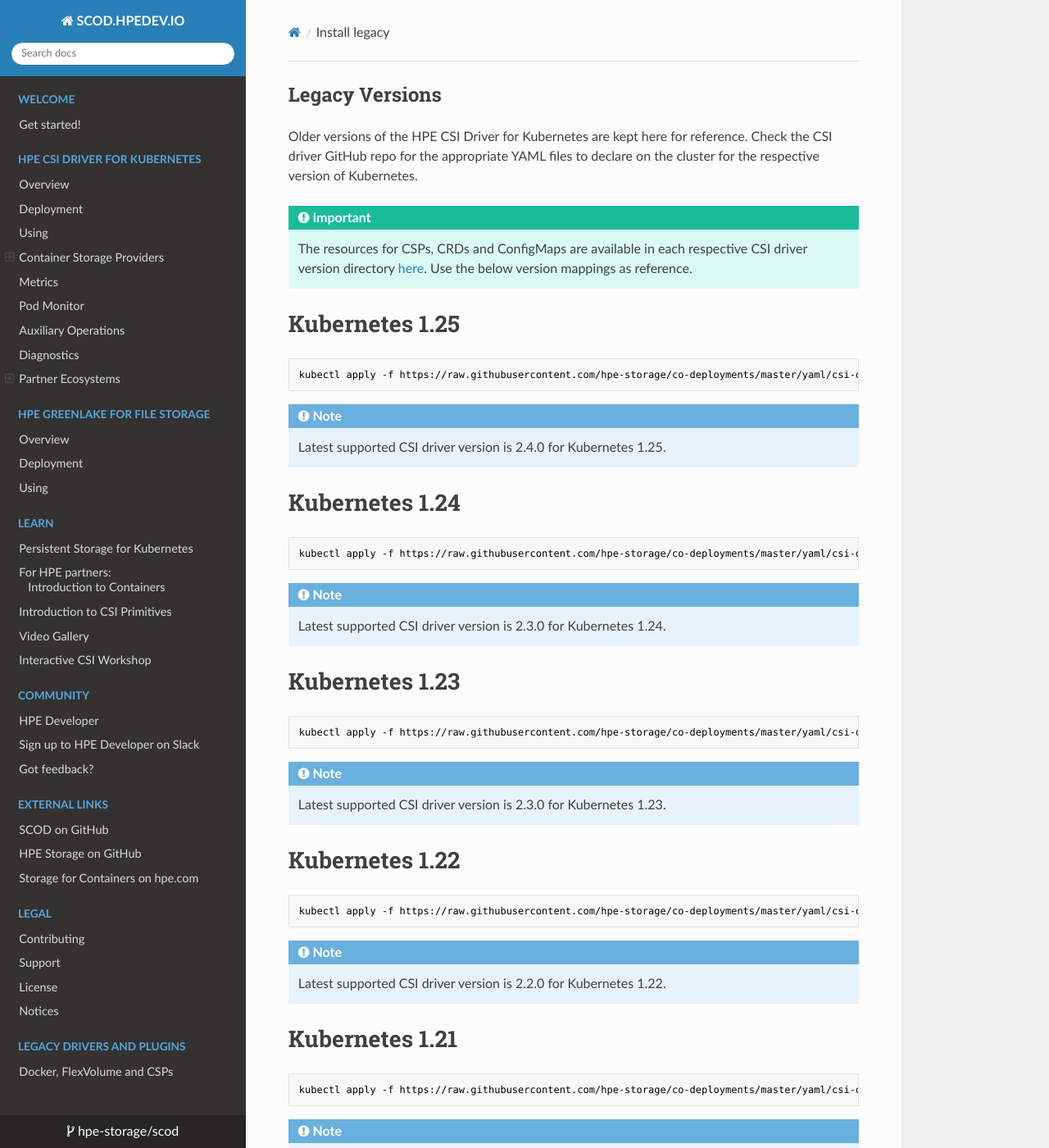
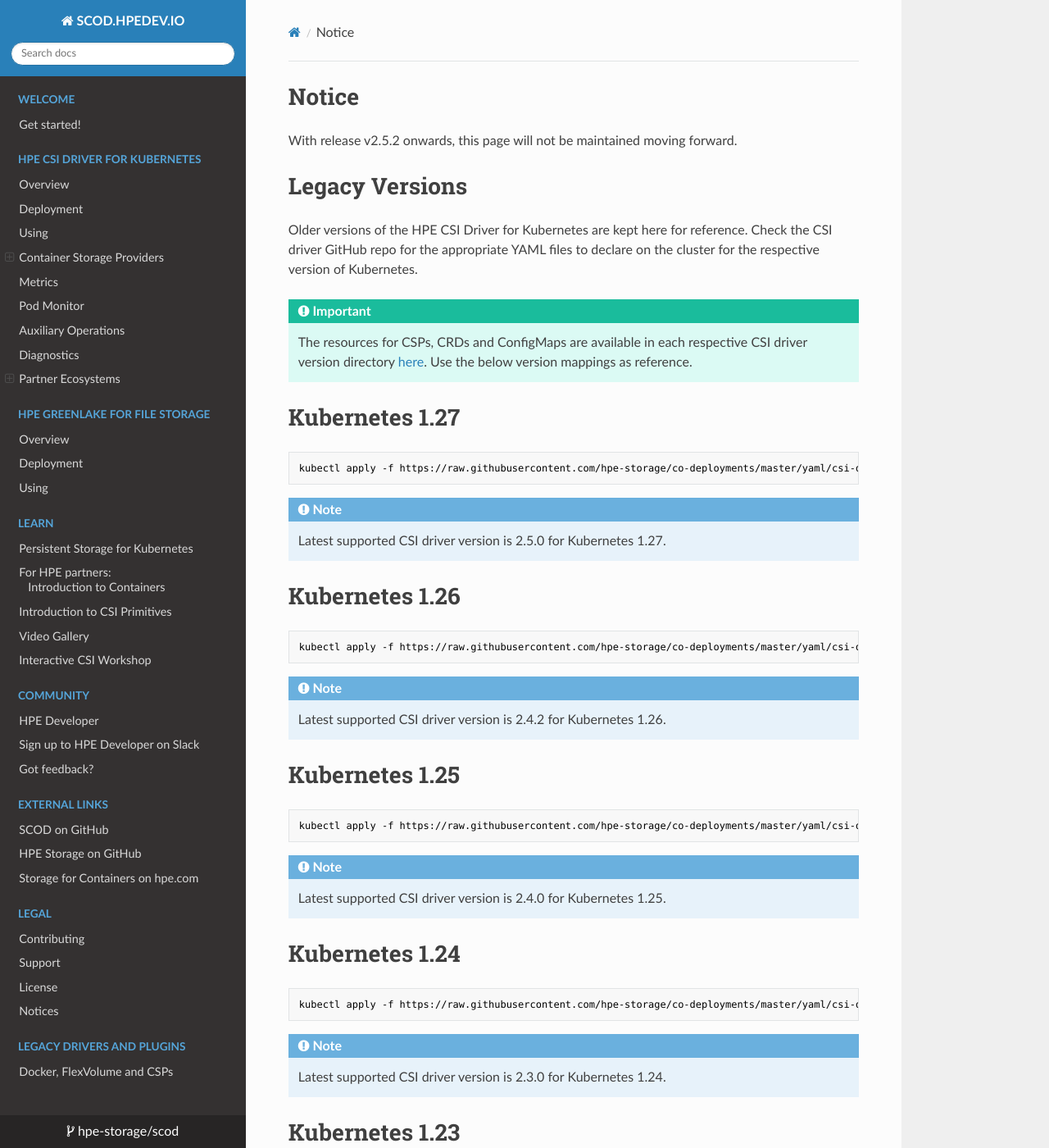
Before and after one commit to hpe-storage/scod, an MkDocs documentation site: the page built from docs/csi_driver/install_legacy.md, in a window 1280 px wide and 1400 px high. Shown: the whole window at 82% size. Built offline with MkDocs 1.6.1, drawn with Linux system fonts in a browser that asks for light colours; nearby versions of some CDN libraries.

Commit message:
Additional verbiage
Signed-off-by: Michael Mattsson <michael.mattsson@gmail.com>

````diff
--- a/docs/csi_driver/install_legacy.md
+++ b/docs/csi_driver/install_legacy.md
@@ -1,9 +1,31 @@
-## Legacy Versions
+# Notice
+
+With release v2.5.2 onwards, this page will not be maintained moving forward.
+
+# Legacy Versions
 
 Older versions of the HPE CSI Driver for Kubernetes are kept here for reference. Check the CSI driver GitHub repo for the appropriate YAML files to declare on the cluster for the respective version of Kubernetes.
 
 !!! important
     The resources for CSPs, CRDs and ConfigMaps are available in each respective CSI driver version directory [here](https://github.com/hpe-storage/co-deployments/tree/master/yaml/csi-driver). Use the below version mappings as reference.
+
+# Kubernetes 1.27
+
+```text
+kubectl apply -f https://raw.githubusercontent.com/hpe-storage/co-deployments/master/yaml/csi-driver/v2.4.2/hpe-csi-k8s-1.27.yaml
+```
+
+!!! note
+    Latest supported CSI driver version is 2.5.0 for Kubernetes 1.27.
+
+# Kubernetes 1.26
+
+```text
+kubectl apply -f https://raw.githubusercontent.com/hpe-storage/co-deployments/master/yaml/csi-driver/v2.4.2/hpe-csi-k8s-1.26.yaml
+```
+
+!!! note
+    Latest supported CSI driver version is 2.4.2 for Kubernetes 1.26.
 
 # Kubernetes 1.25
 
````
Also changed, not shown: docs/csi_driver/container_storage_provider/hpe_alletra_storage_mp_b10000/index.md (+3 -0 lines), docs/csi_driver/deployment.md (+32 -46 lines), docs/csi_driver/index.md (+1 -1 lines).
